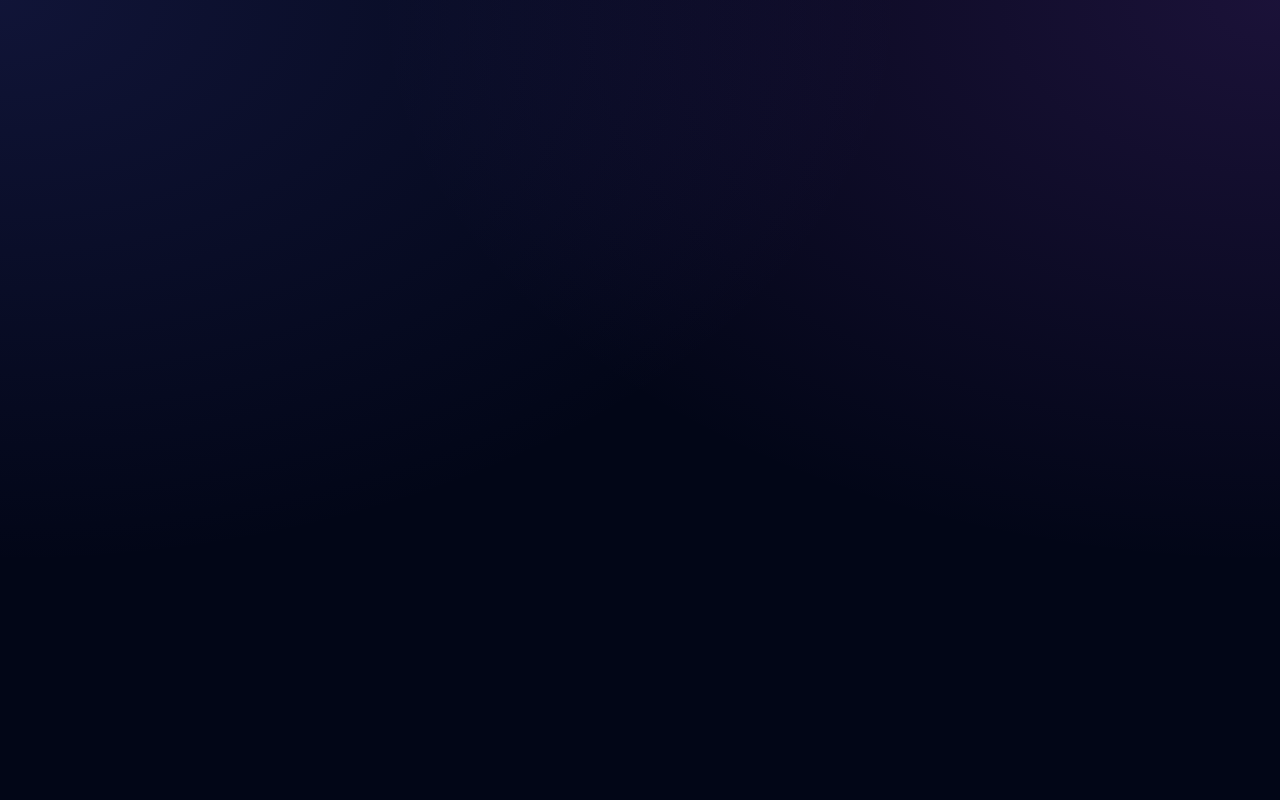
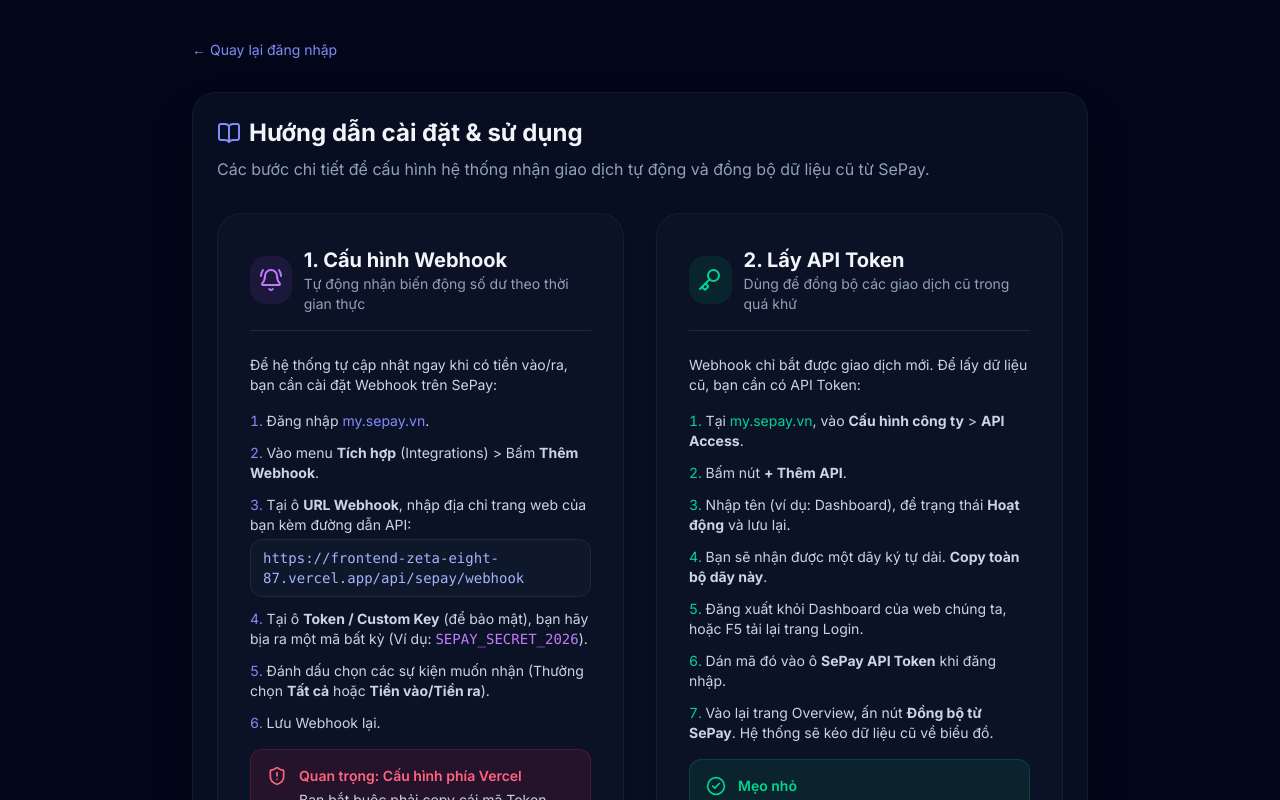
Before and after one commit to sonprovv/sepay-finance-dashboard, a Next.js app: page /guide in a window 1280 px wide. Before the commit this address had no page. Shown: the top 800 px of the page. Built offline with nearby package versions, Linux system fonts and the light colour scheme.

Commit message:
fix: whitelist guide route in AppLayout for unauthenticated users

```diff
--- a/src/components/layout/AppLayout.tsx
+++ b/src/components/layout/AppLayout.tsx
@@ -17,16 +17,34 @@
   }, []);
 
   useEffect(() => {
-    if (mounted && !isAuthenticated && pathname !== "/login") {
+    if (mounted && !isAuthenticated && pathname !== "/login" && pathname !== "/guide") {
       router.push("/login");
     }
   }, [mounted, isAuthenticated, pathname, router]);
 
   if (!mounted) return null; // Avoid hydration mismatch
-  if (!isAuthenticated && pathname !== "/login") return null;
+  if (!isAuthenticated && pathname !== "/login" && pathname !== "/guide") return null;
 
   if (pathname === "/login") {
     return <>{children}</>;
+  }
+
+  if (!isAuthenticated && pathname === "/guide") {
+    return (
+      <div className="min-h-screen bg-slate-950 p-4 md:p-10 flex flex-col items-center overflow-auto">
+        <div className="w-full max-w-4xl mb-4">
+          <button
+            onClick={() => router.push("/login")}
+            className="text-brand-400 hover:text-brand-300 text-sm flex items-center gap-2 mb-4 transition-colors"
+          >
+            ← Quay lại đăng nhập
+          </button>
+        </div>
+        <div className="w-full max-w-4xl bg-slate-900/50 rounded-3xl border border-slate-800/50 shadow-2xl p-6">
+          {children}
+        </div>
+      </div>
+    );
   }
 
   const navItems = [
```
